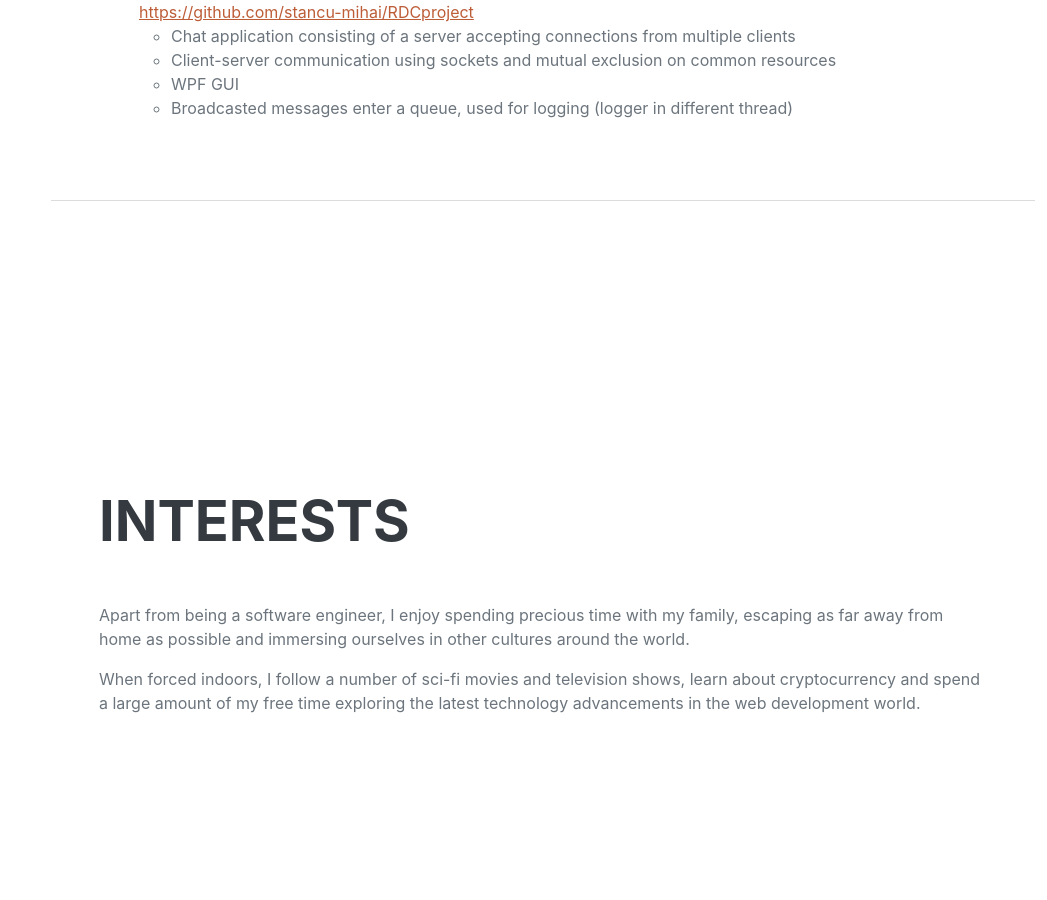
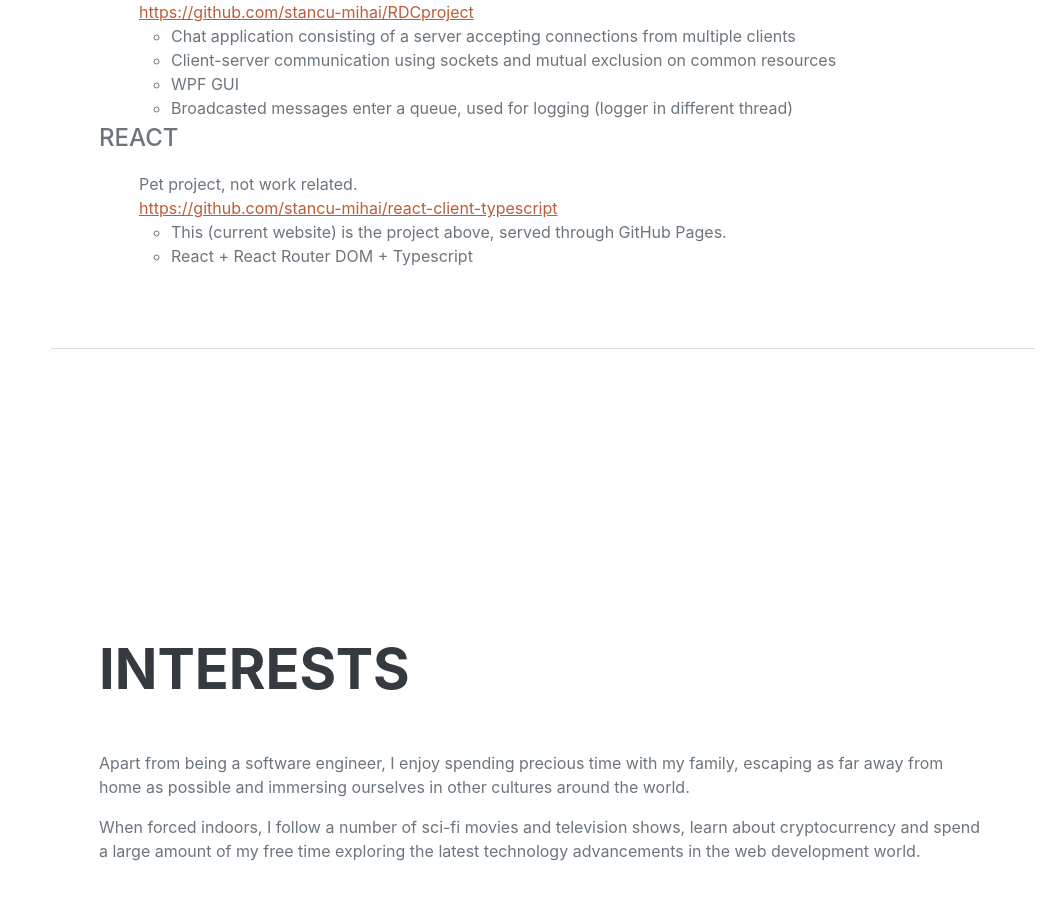
Before and after one commit to stancu-mihai/react-client-typescript-old, a React (Create React App) app: page / in a window 1280 px wide. Shown: the part 4066-4966 px from the top of the page, without its empty margins (233-1280 px from the left). Built offline with nearby package versions, Linux system fonts and the light colour scheme; a web font is replaced by a local one.

Commit message:
Adds React

```diff
--- a/src/components/Landing/Landing.tsx
+++ b/src/components/Landing/Landing.tsx
@@ -133,6 +133,17 @@ function Landing() {
                                 </ul>
                             </li>
                         </ul>
+                        <div className="subheading mb-3">React</div>
+                        <ul className="fa-ul mb-0">
+                            <li> Pet project, not work related. </li>
+                            <li>
+                                <a href="https://github.com/stancu-mihai/react-client-typescript ">https://github.com/stancu-mihai/react-client-typescript </a>
+                                <ul>
+                                    <li>This (current website) is the project above, served through GitHub Pages.</li>
+                                    <li>React + React Router DOM + Typescript</li>
+                                </ul>
+                            </li>
+                        </ul>
                     </div>
                 </section>
                 <hr className="m-0" />
```
Lines whose indentation alone changed are shown as unchanged.
